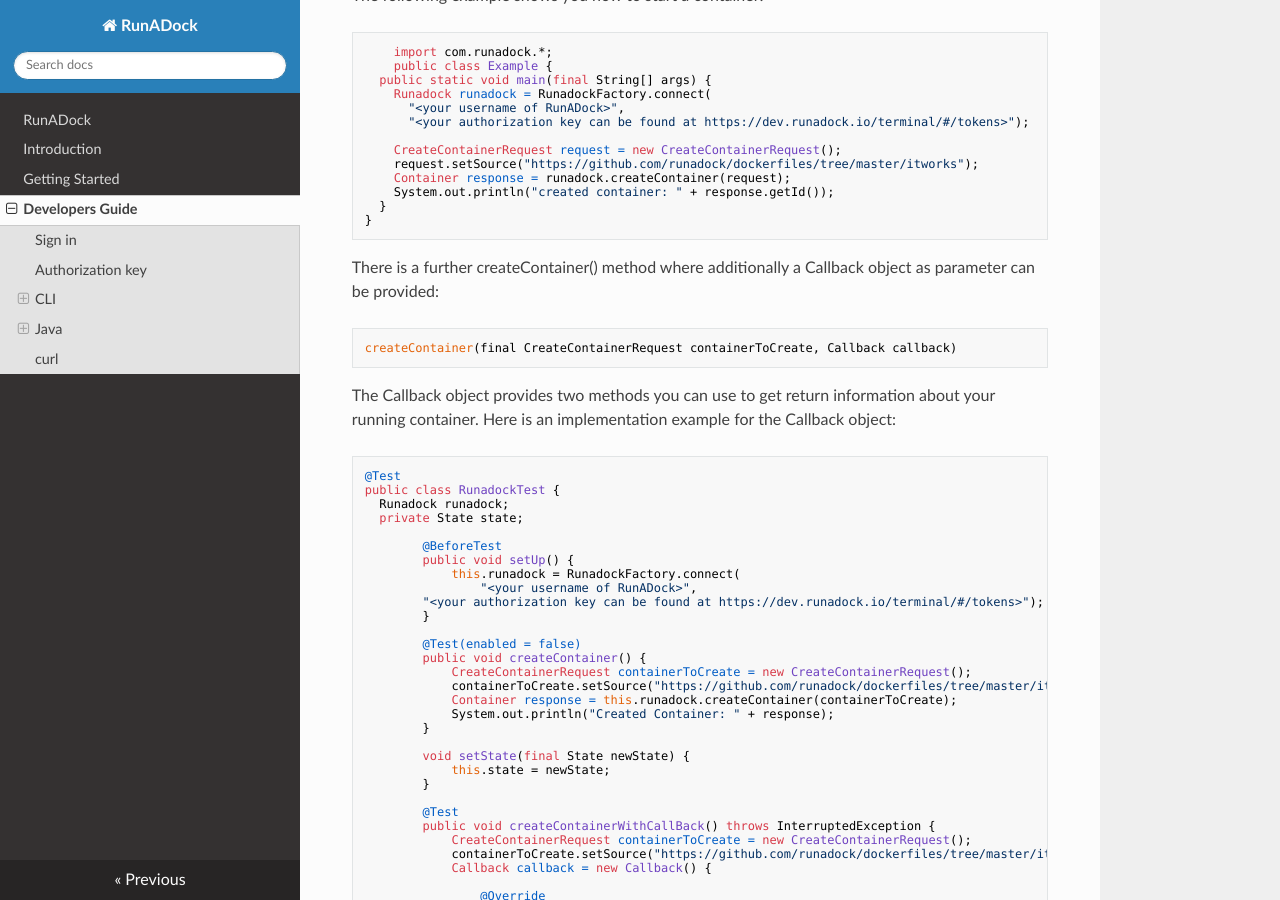
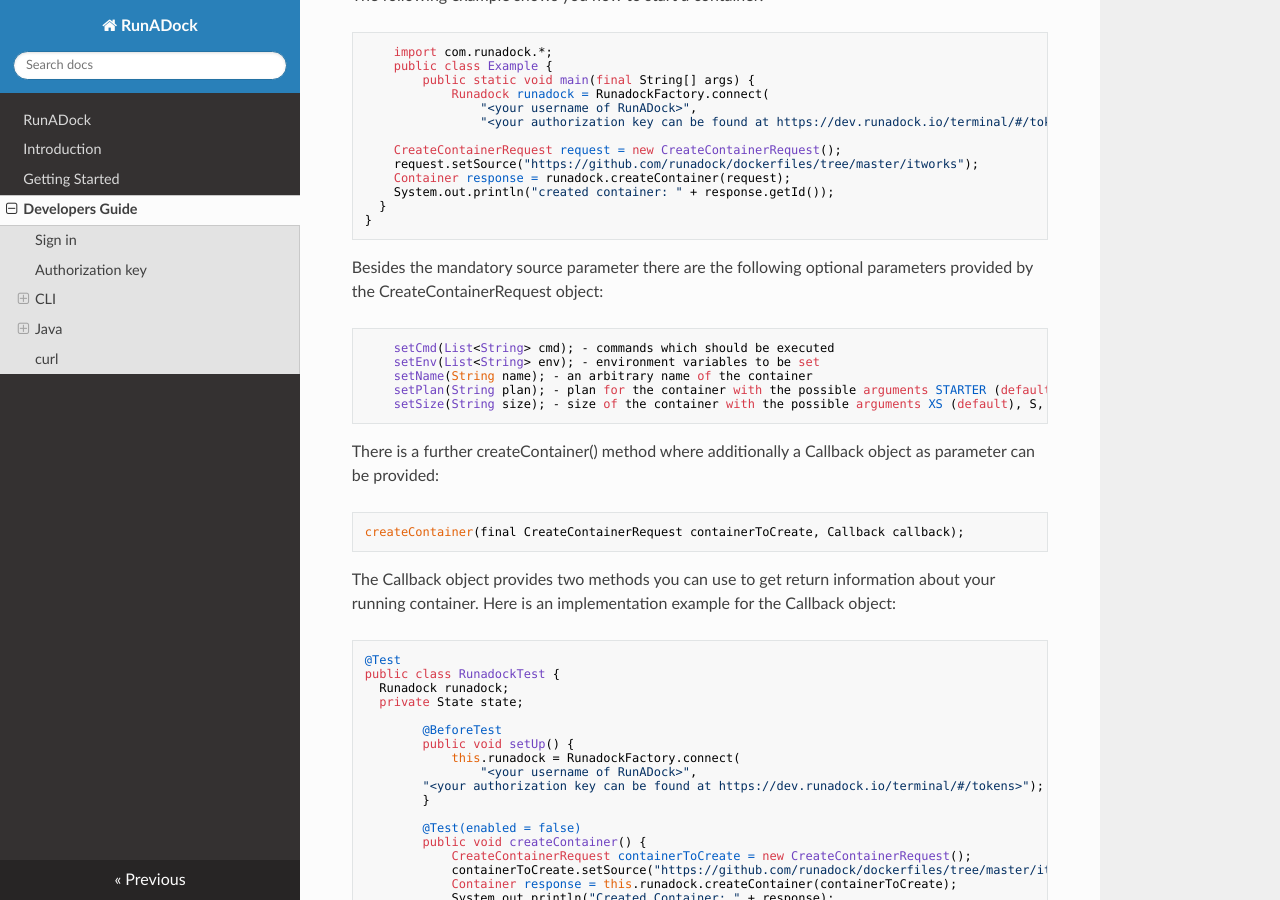
Before and after one commit to runadock/docs, an MkDocs documentation site: the page built from docs/DevelopersGuide.md, in a window 1280 px wide and 900 px high, scrolled down 3640 px. Built offline with MkDocs 1.6.1, drawn with Linux system fonts in a browser that asks for light colours; nearby versions of some CDN libraries; old or Windows-style settings are respelled for this version of MkDocs.

Commit message:
Update DevelopersGuide.md

```diff
--- a/docs/DevelopersGuide.md
+++ b/docs/DevelopersGuide.md
@@ -162,10 +162,10 @@ The following example shows you how to start a container:
 
 		import com.runadock.*;
 		public class Example {
-      public static void main(final String[] args) {
-        Runadock runadock = RunadockFactory.connect(
-          "<your username of RunADock>",
-          "<your authorization key can be found at https://dev.runadock.io/terminal/#/tokens>");
+			public static void main(final String[] args) {
+				Runadock runadock = RunadockFactory.connect(
+					"<your username of RunADock>",
+					"<your authorization key can be found at https://dev.runadock.io/terminal/#/tokens>");
 
         CreateContainerRequest request = new CreateContainerRequest();
         request.setSource("https://github.com/runadock/dockerfiles/tree/master/itworks");
@@ -174,9 +174,19 @@ The following example shows you how to start a container:
       }
     }
 
+Besides the mandatory source parameter there are the following optional parameters provided by the CreateContainerRequest object:
+
+		setCmd(List<String> cmd); - commands which should be executed
+		setEnv(List<String> env); - environment variables to be set
+		setName(String name); - an arbitrary name of the container
+		setPlan(String plan); - plan for the container with the possible arguments STARTER (default), DEDICATED
+		setSize(String size); - size of the container with the possible arguments XS (default), S, M, L
+
+
+
 There is a further createContainer() method where additionally a Callback object as parameter can be provided:
 
-    createContainer(final CreateContainerRequest containerToCreate, Callback callback)
+    createContainer(final CreateContainerRequest containerToCreate, Callback callback);
 
 The Callback object provides two methods you can use to get return information about your running container. Here is an implementation example for the Callback object:
 
```
